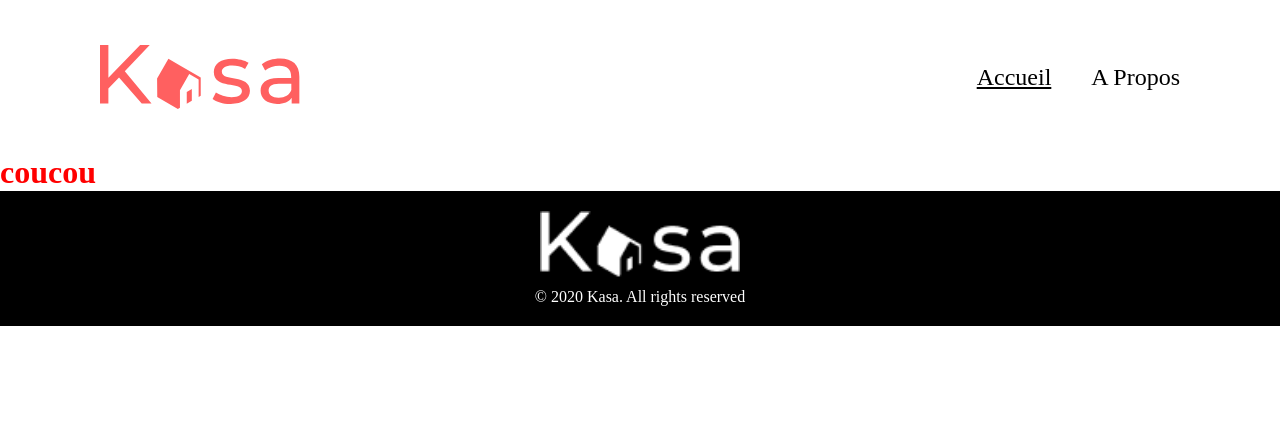
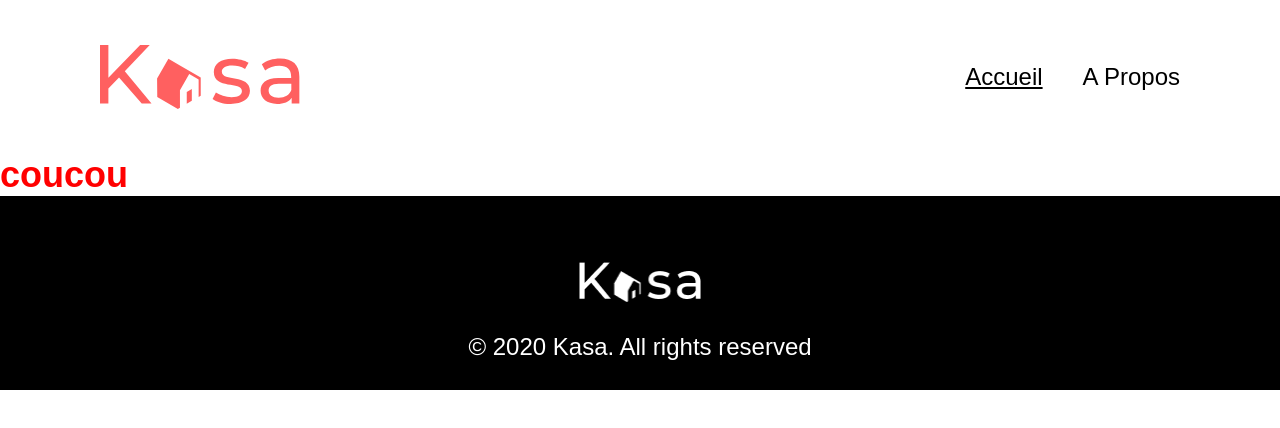
Before and after one commit to MathiasMouillard/Kasa, a React (Create React App) app: page / in a window 1280 px wide. Shown: the top 428 px of the page. Built offline with nearby package versions, Linux system fonts and the light colour scheme.

Commit message:
Footer first

```diff
--- a/src/App.css
+++ b/src/App.css
@@ -3,3 +3,9 @@
     padding: 0;
     box-sizing: border-box;
   }
+
+  body {
+    font-family: "Montserrat", sans-serif;
+    max-width: 100%;
+    font-size: 18px;
+  }
--- a/src/components/Footer/footer.css
+++ b/src/components/Footer/footer.css
@@ -2,7 +2,7 @@
 footer {
     background-color: black; /* Définir la couleur de fond en noir */
     color: white; /* Définir la couleur du texte en blanc */
-    padding: 20px; /* Ajouter du padding si nécessaire */
+    padding: 29px; /* Ajouter du padding si nécessaire */
   }
 
   .logo {
@@ -10,9 +10,14 @@ footer {
     flex-direction: column;
     align-items: center; /* Centrer horizontalement */
     justify-content: center; /* Centrer verticalement */
+
   }
 
   .footer-logo {
-    width: 20px; /* Ajustez la largeur de l'image selon vos besoins */
-    margin-bottom: 10px; /* Ajoutez de la marge en bas de l'image si nécessaire */
+    width: 122px; /* Ajustez la largeur de l'image selon vos besoins */
+    margin: 37px 0 30px; /* Ajoutez de la marge en bas de l'image si nécessaire */
   }
+
+  .logo p {
+    font-size: 24px; /* Définir la taille du texte à 24px */
+  }
--- a/src/components/Header/header.css
+++ b/src/components/Header/header.css
@@ -5,7 +5,7 @@ header {
     padding: 45px 100px; /* Ajoutez du padding si nécessaire */
   }
 
-  .logo img {
+  .header-logo {
     width: 200px; /* Ajuster la largeur de l'image */
     height: auto; /* Ajuster automatiquement la hauteur en fonction de la largeur */
   }
```
